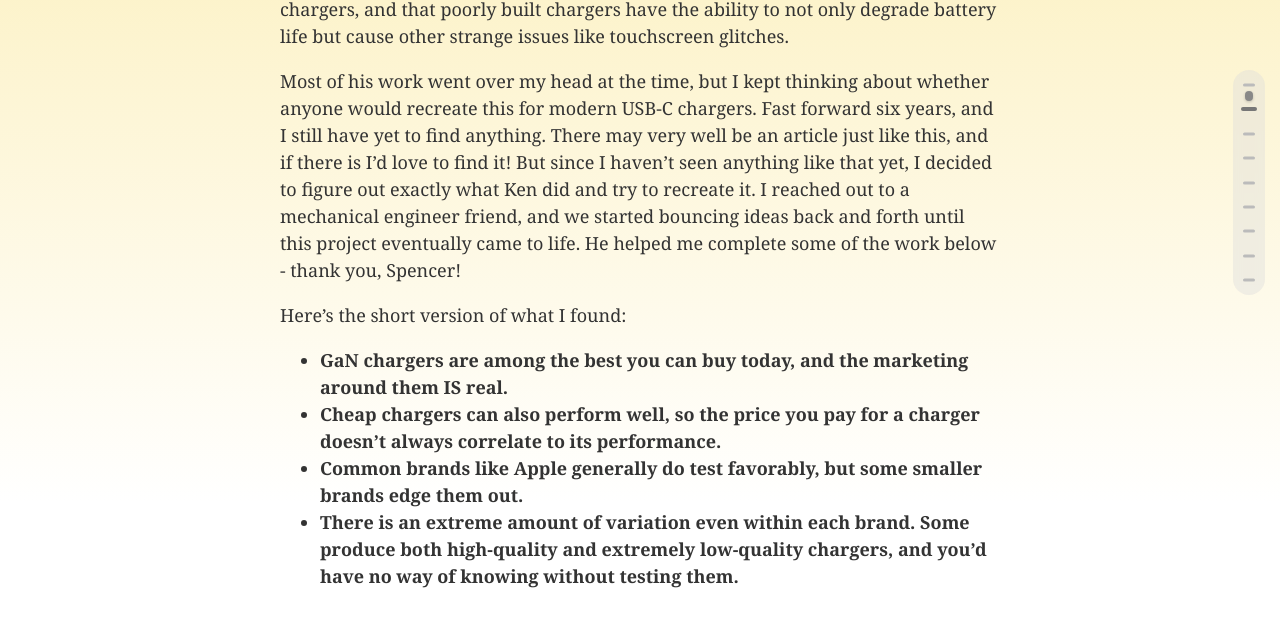
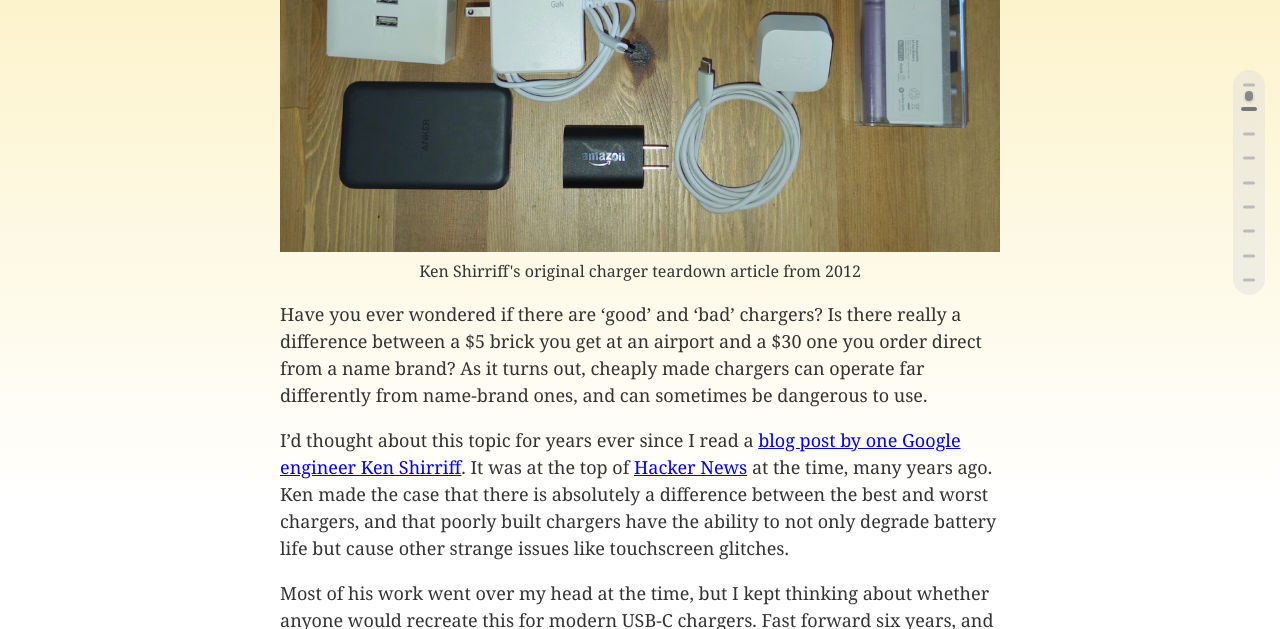
Before and after one commit to 0sps/sull1van.com, a Jekyll site: the page built from _posts/2026-01-19-a-dozen-chargers-in-the-lab.md, in a window 1280 px wide and 900 px high, scrolled down 495 px, cut to the strip 0-629 px from the top of the window. Built offline with Jekyll 4.4.1, drawn with Linux system fonts in a browser that asks for light colours.

Commit message:
charger pic

```diff
--- a/_posts/2026-01-19-a-dozen-chargers-in-the-lab.md
+++ b/_posts/2026-01-19-a-dozen-chargers-in-the-lab.md
@@ -319,7 +319,11 @@ devices:
 
 ## A Dozen+ Chargers in the Lab: Apple is Okay, but Not the Best
 
-<!-- INTRO: Write your opening paragraph(s) here. Why did you test this? What inspired you? (e.g. Ken Shirriff) What is the reader going to learn? -->
+<figure>
+  <img src="/assets/images/allchargers.jpg" alt="all chargers">
+  <figcaption>Ken Shirriff's original charger teardown article from 2012</figcaption>
+</figure>
+
 
 Have you ever wondered if there are 'good' and 'bad' chargers? Is there really a difference between a $5 brick you get at an airport and a $30 one you order direct from a name brand? As it turns out, cheaply made chargers can operate far differently from name-brand ones, and can sometimes be dangerous to use.
 
```
Also changed, not shown: assets/images/allchargers.jpg (added), 2 other files.
